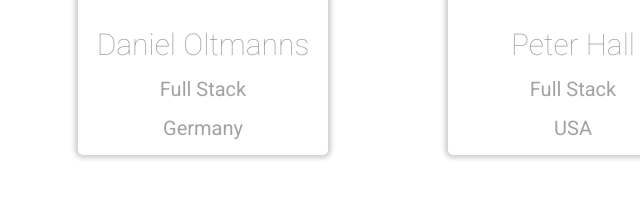
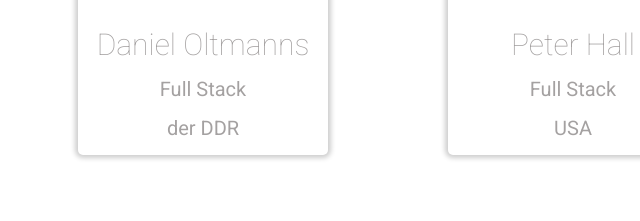
Before and after one commit to MH15/halltech, a website: page index.html in a window 1280 px wide. Shown: the part 2279-2500 px from the top of the page, 67-707 px from the left. Drawn offline with Linux system fonts and the light colour scheme.

Commit message:
Test Commit
for slack

```diff
--- a/index.html
+++ b/index.html
@@ -105,7 +105,7 @@
 				<div class="card-image" id="n1"></div>
 				<h2>Daniel Oltmanns</h2>
 				<p>Full Stack</p>
-				<p>Germany</p>
+				<p>der DDR</p>
 			</div>
 			<div class="card">
 				<div class="card-image" id="n2"></div>
```
